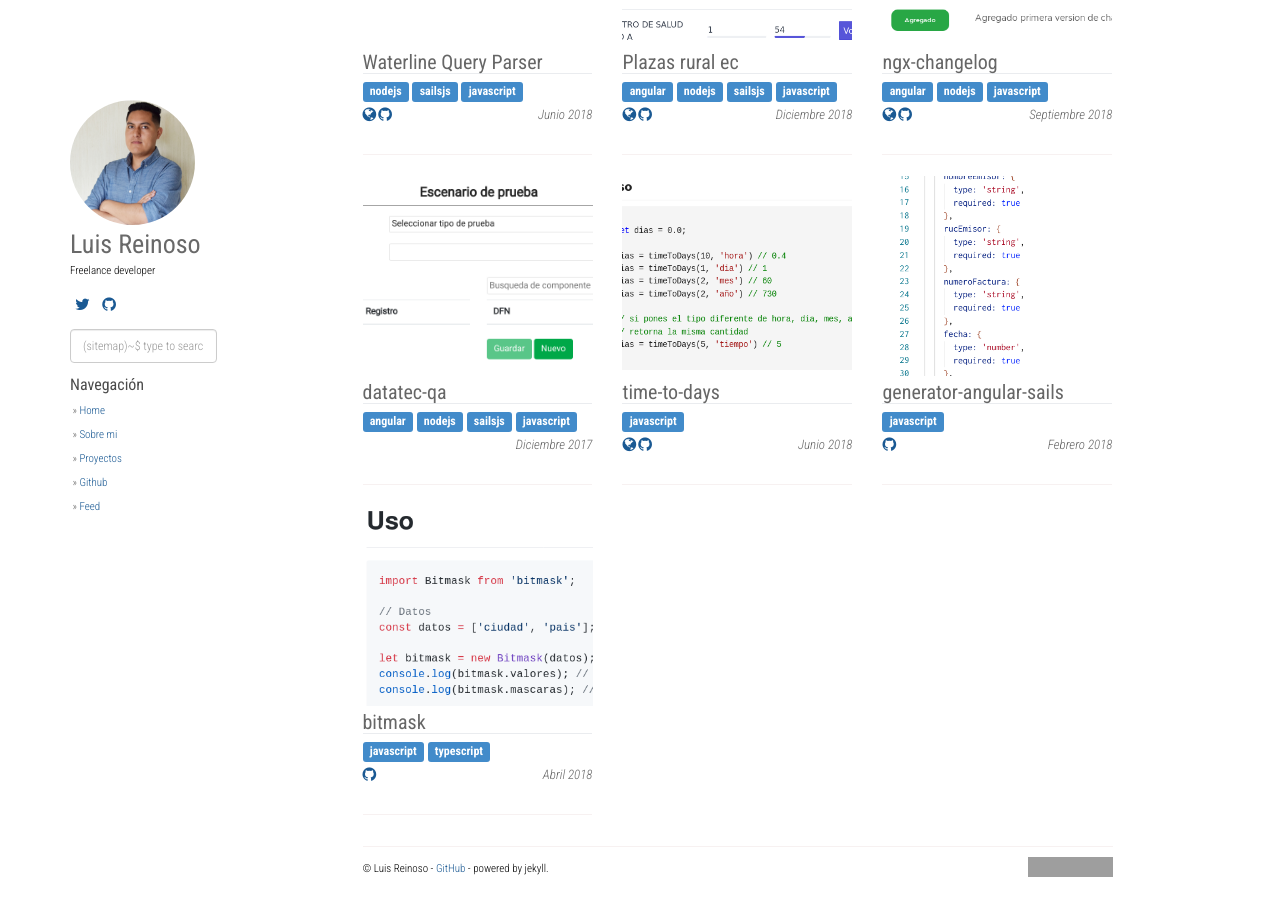
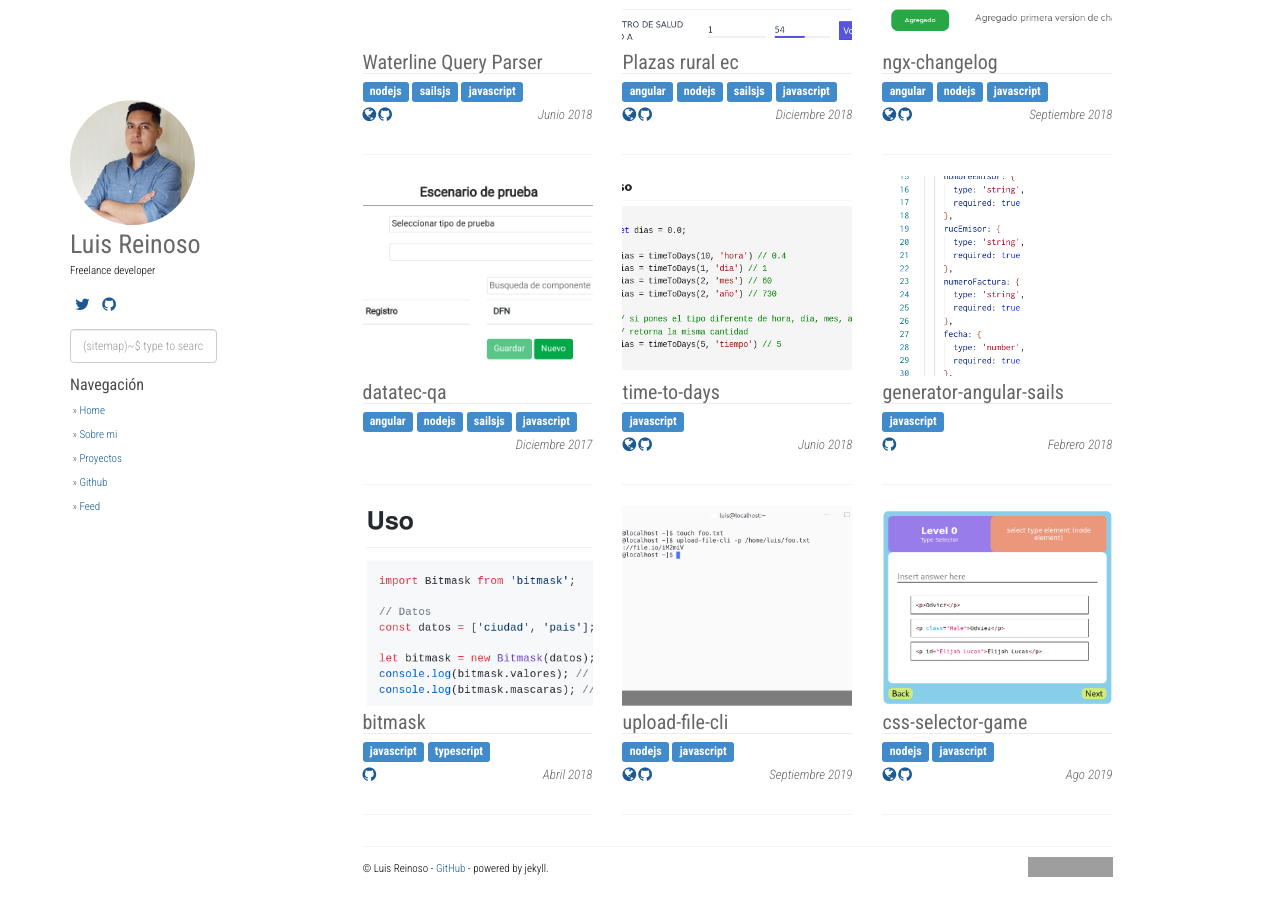
Before and after one commit to LuisReinoso/luisreinoso.github.io, a Jekyll site: the page built from projects.md, in a window 1280 px wide and 900 px high, scrolled down 999 px. Built offline with Jekyll 4.4.1, drawn with Linux system fonts in a browser that asks for light colours; nearby versions of some CDN libraries; grey boxes are pictures that could not be loaded.

Commit message:
feat: Add two new projects

```diff
--- a/_data/projects.json
+++ b/_data/projects.json
@@ -102,6 +102,22 @@
 		"github": "https://github.com/LuisReinoso/Bitmask",
 		"date": "Abril 2018",
 		"tags": ["javascript", "typescript"]
+	},
+	{
+		"name": "upload-file-cli",
+		"image": "../img/proyectos/upload-file-cli.png",
+		"url": "https://www.npmjs.com/package/upload-file-cli",
+		"github": "https://github.com/LuisReinoso/upload-file-cli",
+		"date": "Sep 2019",
+		"tags": ["nodejs", "javascript"]
+	},
+	{
+		"name": "css-selector-game",
+		"image": "../img/proyectos/css-selector-game.png",
+		"url": "https://luisreinoso.github.io/css-selector-game/",
+		"github": "https://github.com/LuisReinoso/css-selector-game",
+		"date": "Ago 2019",
+		"tags": ["nodejs", "javascript"]
 	}
 
 
```
Also changed, not shown: static/img/proyectos/css-selector-game.png (added), static/img/proyectos/upload-file-cli.png (added).
